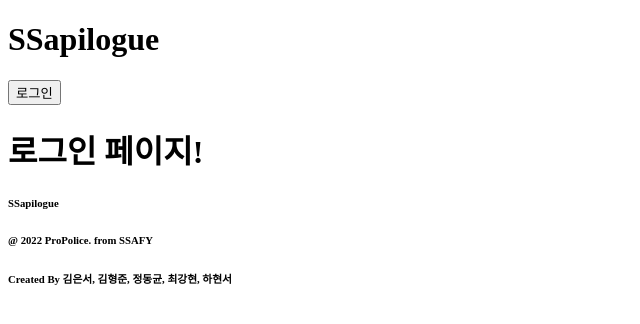
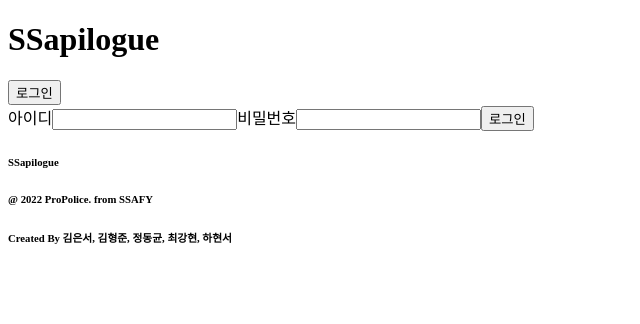
Before and after one commit to kimhyeongjun95/Ssapilogue, a React (Create React App) app in the folder frontend/: page /signin in a window 1280 px wide. Shown: the top 324 px of the page, without its empty margins (0-640 px from the left). Built offline with nearby package versions, Linux system fonts and the light colour scheme.

Commit message:
feat: CORS 프록시 설정

```diff
--- /dev/null
+++ b/frontend/src/api/API.js
@@ -0,0 +1,9 @@
+import axios from 'axios';
+
+const API = axios.create({
+  headers: {
+    "Access-Control-Allow-Origin": "*",
+  },
+});
+
+export default API;
--- a/frontend/src/components/Navbar.jsx
+++ b/frontend/src/components/Navbar.jsx
@@ -1,3 +1,4 @@
+import { Link } from "react-router-dom"
 
 const Navbar = () => {
 
@@ -8,7 +9,9 @@ const Navbar = () => {
   return (
     <>
       <h1>SSapilogue</h1>
-      <button onClick={Login} >로그인</button>
+      <Link to="/signin">
+        <button onClick={Login} >로그인</button>
+      </Link>
     </>
   )
 }
--- a/frontend/src/pages/SignInPage.jsx
+++ b/frontend/src/pages/SignInPage.jsx
@@ -1,10 +1,54 @@
-import React from "react";
+import React, { useState } from "react";
+import API from "../api/API";
+// import axios from "axios";
 
 const SignInPage = () => {
+
+  const [inputs, setInputs] = useState({
+    id: '',
+    pw: '',
+  });
+  const { id, pw } = inputs;
+
+  const handleOnChange = (e) => {
+    const { value, name } = e.target;
+    setInputs({
+      ...inputs,
+      [name]: value
+    });
+  };
+
+  const login = () => {
+    // axios.post("https://meeting.ssafy.com/api/v4/users/login", {
+    //   login_id: id,
+    //   password: pw,
+    // },
+    // {
+    //   headers: {
+    //     "Access-Control-Allow-Origin": "*",
+    //   }
+    // })
+    API.post("/api/v4/users/login", {
+      login_id: id,
+      password: pw,
+    },
+    )
+      .then((res) => {
+        console.log(res);
+      })
+      .catch((err) => {
+        console.log(err);
+      })
+
+  }
+
+
   return (
-    <>
-      <h1>로그인 페이지!</h1>
-    </>
+    <div>
+      아이디<input name="id" onChange={handleOnChange} value={id}/>
+      비밀번호<input name="pw" onChange={handleOnChange} type="password" value={pw}/>
+      <button onClick={login}>로그인</button>
+    </div>
   )
 }
 
```
Also changed, not shown: frontend/package.json (+5 -2 lines), frontend/src/index.jsx (+14 -6 lines), frontend/src/setupProxy.js (added, +14 -0 lines), 1 other file (tests, documents, lock files or other folders).
